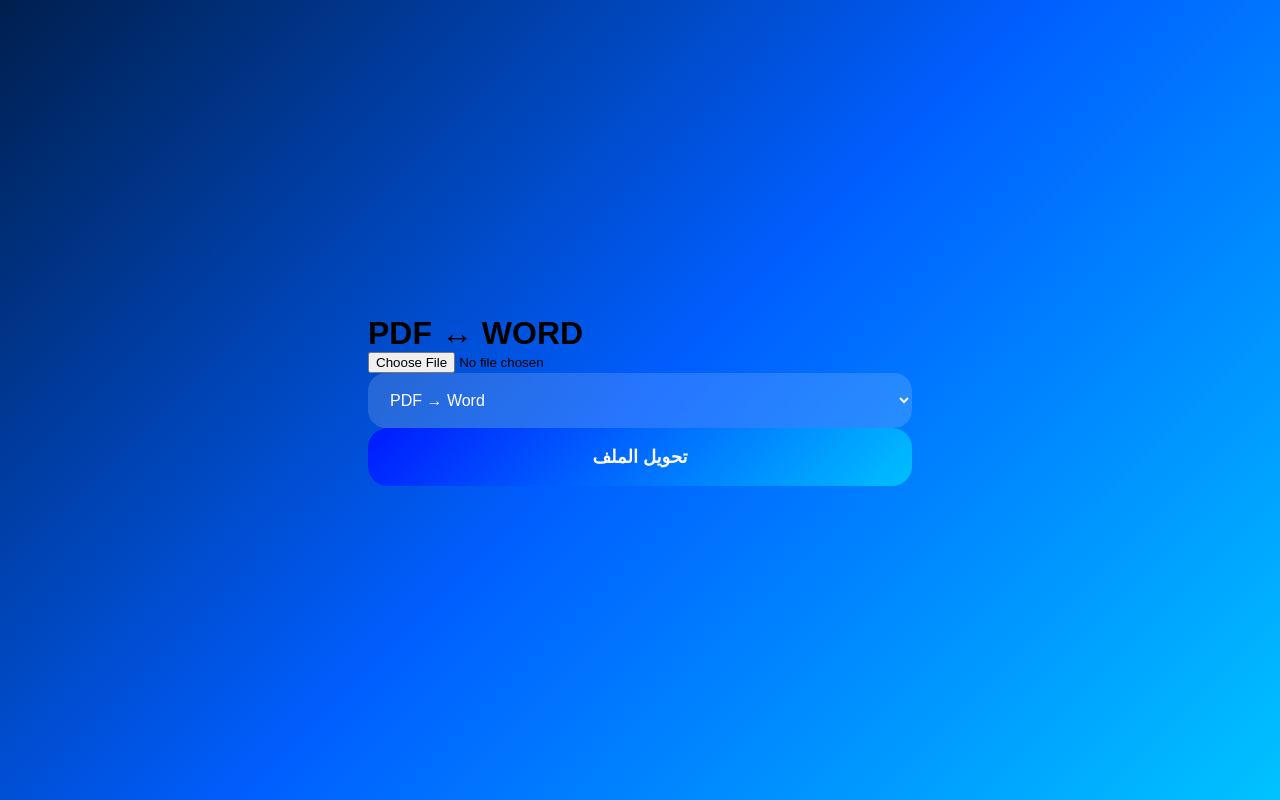
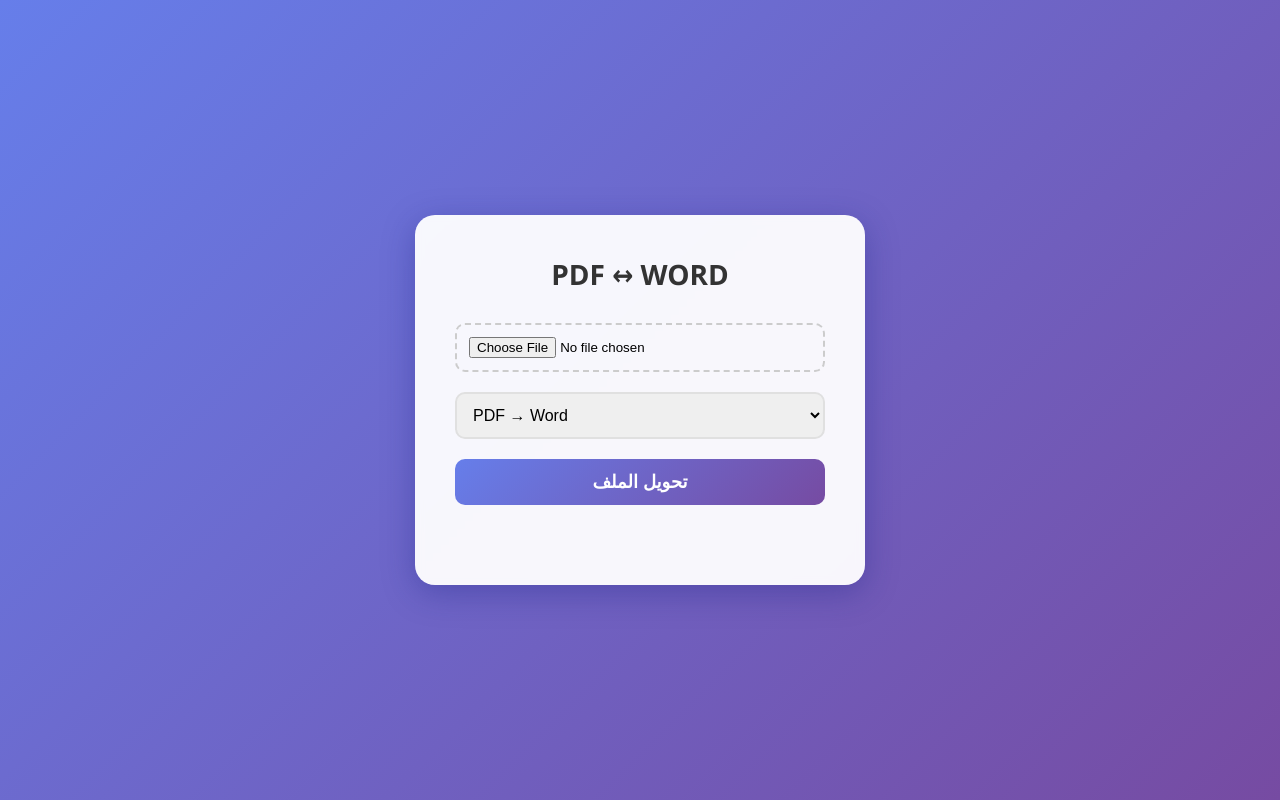
Before and after one commit to sparrowal3amre-design/pdf-word-converter2, a Flask app: page / in a window 1280 px wide. Run offline with Flask 3, Linux system fonts and the light colour scheme.

Commit message:
Update style.css

```diff
--- a/static/style.css
+++ b/static/style.css
@@ -1,360 +1,111 @@
-*{
-margin:0;
-padding:0;
-box-sizing:border-box;
+* {
+    margin: 0;
+    padding: 0;
+    box-sizing: border-box;
 }
 
-body{
-
-font-family:'Cairo',sans-serif;
-
-height:100vh;
-
-display:flex;
-justify-content:center;
-align-items:center;
-
-overflow:hidden;
-
-background:
-linear-gradient(
-135deg,
-#001f4d,
-#005eff,
-#00c3ff
-);
-
-position:relative;
+body {
+    font-family: 'Segoe UI', Tahoma, Geneva, Verdana, sans-serif;
+    background: linear-gradient(135deg, #667eea 0%, #764ba2 100%);
+    min-height: 100vh;
+    display: flex;
+    justify-content: center;
+    align-items: center;
+    padding: 20px;
 }
 
-.bg{
-
-position:absolute;
-
-width:100%;
-height:100%;
-
-background:
-radial-gradient(
-circle at top left,
-rgba(255,255,255,0.25),
-transparent 35%
-),
-
-radial-gradient(
-circle at bottom right,
-rgba(255,255,255,0.15),
-transparent 30%
-);
-
-filter:blur(10px);
+.glass-container {
+    background: rgba(255, 255, 255, 0.95);
+    border-radius: 20px;
+    padding: 40px;
+    box-shadow: 0 8px 32px 0 rgba(31, 38, 135, 0.37);
+    backdrop-filter: blur(4px);
+    text-align: center;
+    max-width: 450px;
+    width: 100%;
 }
 
-.container{
-
-width:100%;
-
-display:flex;
-justify-content:center;
-align-items:center;
-
-padding:20px;
-
-z-index:10;
+h1 {
+    color: #333;
+    margin-bottom: 30px;
+    font-size: 28px;
+    font-weight: bold;
 }
 
-.glass-card{
-
-width:430px;
-
-padding:35px;
-
-border-radius:35px;
-
-background:rgba(
-255,
-255,
-255,
-0.12
-);
-
-backdrop-filter:blur(25px);
-
-border:1px solid rgba(
-255,
-255,
-255,
-0.18
-);
-
-box-shadow:
-0 8px 40px rgba(
-0,
-0,
-0,
-0.35
-);
-
-animation:fade 1s ease;
+form {
+    display: flex;
+    flex-direction: column;
+    gap: 20px;
 }
 
-@keyframes fade{
-
-from{
-opacity:0;
-transform:translateY(20px);
+input[type="file"] {
+    padding: 12px;
+    border: 2px dashed #ccc;
+    border-radius: 10px;
+    cursor: pointer;
+    transition: all 0.3s ease;
 }
 
-to{
-opacity:1;
-transform:translateY(0);
+input[type="file"]:hover {
+    border-color: #667eea;
 }
 
+select {
+    padding: 12px;
+    border: 2px solid #e0e0e0;
+    border-radius: 10px;
+    font-size: 16px;
+    cursor: pointer;
+    transition: all 0.3s ease;
 }
 
-.top{
-
-text-align:center;
-
-margin-bottom:30px;
+select:focus {
+    outline: none;
+    border-color: #667eea;
 }
 
-.top h1{
-
-font-size:42px;
-
-font-weight:700;
-
-color:white;
-
-margin-bottom:10px;
-
-letter-spacing:2px;
+button {
+    padding: 12px;
+    background: linear-gradient(135deg, #667eea 0%, #764ba2 100%);
+    color: white;
+    border: none;
+    border-radius: 10px;
+    font-size: 18px;
+    font-weight: bold;
+    cursor: pointer;
+    transition: transform 0.3s ease, box-shadow 0.3s ease;
 }
 
-.top p{
-
-color:rgba(
-255,
-255,
-255,
-0.85
-);
-
-font-size:15px;
+button:hover {
+    transform: translateY(-2px);
+    box-shadow: 0 5px 20px rgba(102, 126, 234, 0.4);
 }
 
-.upload-area{
-
-display:block;
-
-width:100%;
-
-padding:30px;
-
-border-radius:25px;
-
-background:rgba(
-255,
-255,
-255,
-0.10
-);
-
-border:2px dashed rgba(
-255,
-255,
-255,
-0.25
-);
-
-cursor:pointer;
-
-transition:0.3s;
-
-margin-bottom:20px;
+button:active {
+    transform: translateY(0);
 }
 
-.upload-area:hover{
-
-transform:scale(1.02);
-
-background:rgba(
-255,
-255,
-255,
-0.15
-);
+.message {
+    margin-top: 20px;
+    padding: 10px;
+    border-radius: 8px;
+    font-size: 14px;
 }
 
-.upload-area input{
-
-display:none;
+.message.error {
+    background: #fee;
+    color: #c33;
+    border: 1px solid #fcc;
 }
 
-.upload-content{
-
-text-align:center;
-
-color:white;
+.message.info {
+    background: #e3f2fd;
+    color: #1976d2;
+    border: 1px solid #bbdefb;
 }
 
-.upload-icon{
-
-font-size:50px;
-
-margin-bottom:10px;
+.message.success {
+    background: #e8f5e9;
+    color: #4caf50;
+    border: 1px solid #c8e6c9;
 }
-
-.upload-content h3{
-
-font-size:22px;
-
-margin-bottom:8px;
-}
-
-.upload-content p{
-
-font-size:14px;
-
-opacity:0.8;
-}
-
-.select-wrapper{
-
-margin-bottom:20px;
-}
-
-select{
-
-width:100%;
-
-padding:18px;
-
-border:none;
-
-outline:none;
-
-border-radius:18px;
-
-background:rgba(
-255,
-255,
-255,
-0.15
-);
-
-color:white;
-
-font-size:16px;
-
-backdrop-filter:blur(10px);
-}
-
-option{
-color:black;
-}
-
-button{
-
-width:100%;
-
-padding:18px;
-
-border:none;
-
-border-radius:20px;
-
-background:
-linear-gradient(
-135deg,
-#001aff,
-#00bfff
-);
-
-color:white;
-
-font-size:18px;
-
-font-weight:700;
-
-cursor:pointer;
-
-transition:0.3s;
-}
-
-button:hover{
-
-transform:translateY(-3px);
-
-box-shadow:
-0 10px 30px rgba(
-0,
-0,
-0,
-0.35
-);
-}
-
-.bottom{
-
-display:flex;
-
-justify-content:space-between;
-
-gap:12px;
-
-margin-top:25px;
-}
-
-.item{
-
-flex:1;
-
-padding:12px;
-
-text-align:center;
-
-border-radius:15px;
-
-background:rgba(
-255,
-255,
-255,
-0.10
-);
-
-color:white;
-
-font-size:13px;
-
-backdrop-filter:blur(10px);
-
-border:1px solid rgba(
-255,
-255,
-255,
-0.10
-);
-}
-
-@media(max-width:500px){
-
-.glass-card{
-
-width:100%;
-
-padding:25px;
-}
-
-.top h1{
-
-font-size:34px;
-}
-
-.bottom{
-
-flex-direction:column;
-}
-
-}
```
